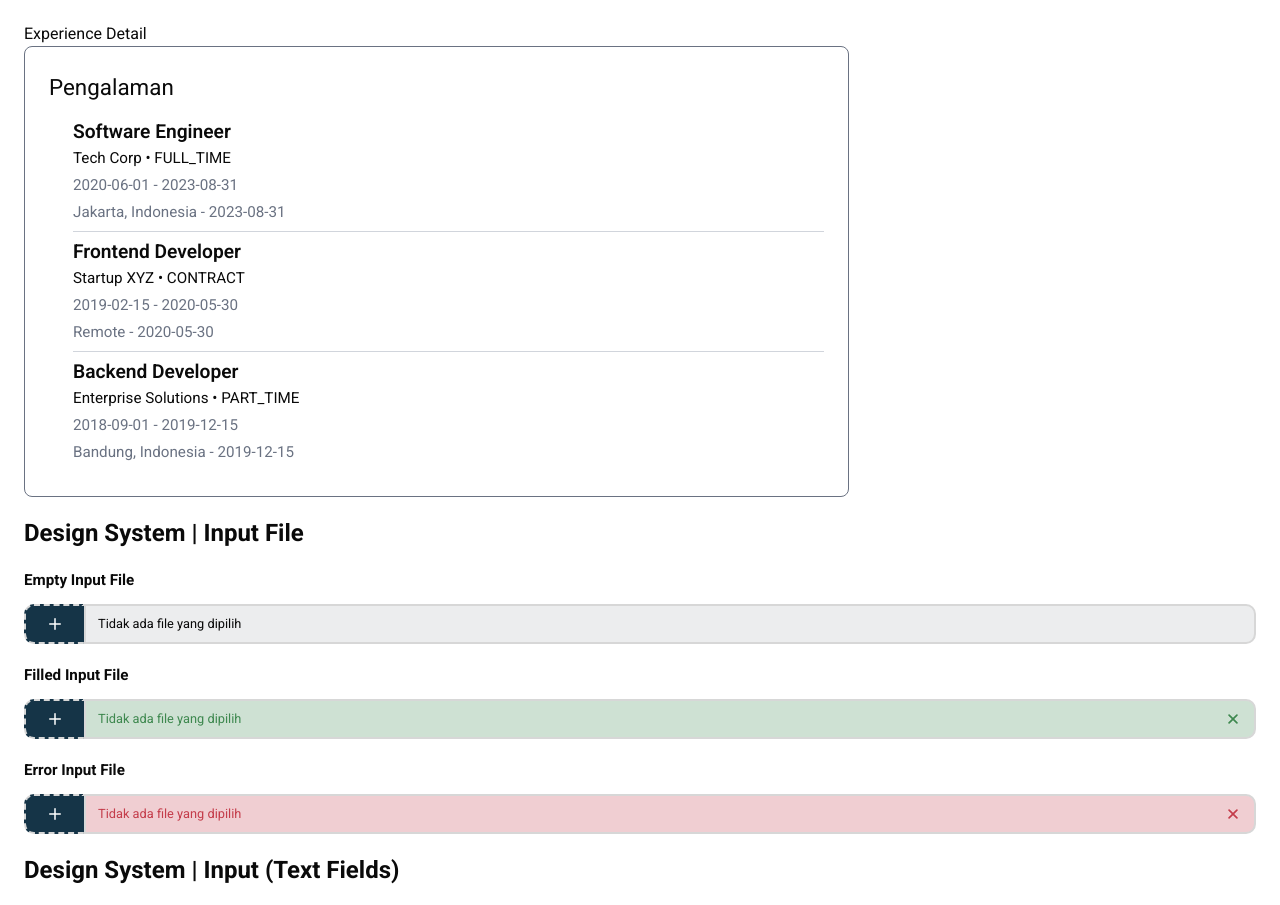
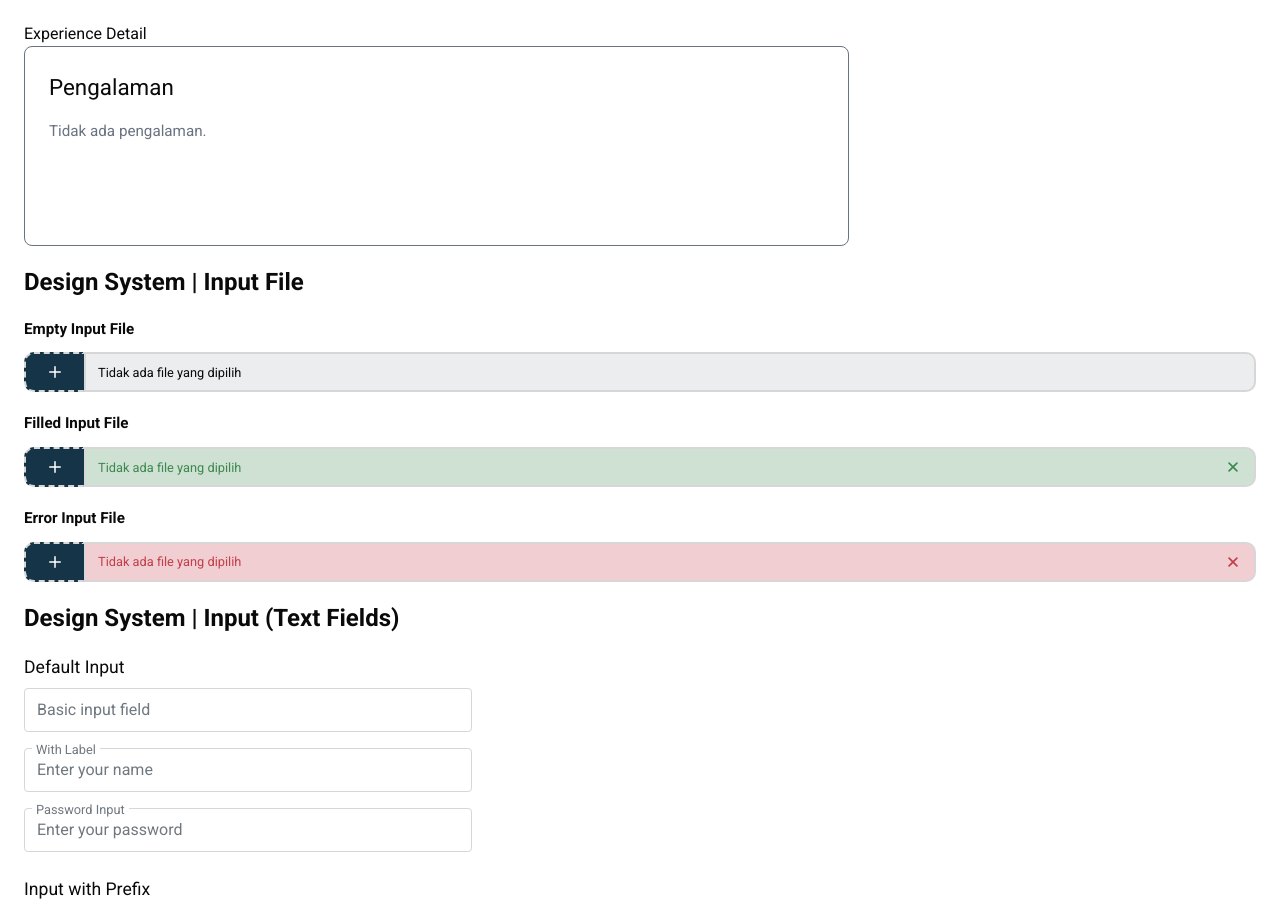
Before and after one commit to Rencanakan-id/rencanakan-talent_pool-frontend, a React (Vite) app: page /design in a window 1280 px wide. Shown: the part 1437-2342 px from the top of the page. Built offline with nearby package versions, Linux system fonts and the light colour scheme.

Commit message:
[GREEN] change using props

```diff
--- a/jest.config.ts
+++ b/jest.config.ts
@@ -6,6 +6,7 @@ const config: Config = {
   setupFilesAfterEnv: ['<rootDir>/src/__tests__/setupTests.ts'],
   moduleNameMapper: {
     '\\.(css|less|scss|sass)$': 'identity-obj-proxy', // Biar Jest bisa handle import CSS
+    '^@/(.*)$': '<rootDir>/src/$1',
   },
   collectCoverage: true, // Mengaktifkan coverage
   coverageDirectory: 'coverage', // Direktori hasil laporan
--- a/src/components/ui/experience.tsx
+++ b/src/components/ui/experience.tsx
@@ -1,44 +1,33 @@
-import { useState } from 'react';
 import { Typography } from '../atoms/typography';
+export type EmploymentType =
+  | 'FULL_TIME'
+  | 'PART_TIME'
+  | 'SELF_EMPLOYED'
+  | 'FREELANCE'
+  | 'CONTRACT'
+  | 'INTERNSHIP'
+  | 'APPRENTICESHIP'
+  | 'SEASONAL';
 
-function Experience() {
-  const dummyExperience = [
-    {
-      id: 1,
-      title: 'Software Engineer',
-      company: 'Tech Corp',
-      employmentType: 'FULL_TIME',
-      startDate: '2020-06-01',
-      endDate: '2023-08-31',
-      location: 'Jakarta, Indonesia',
-      locationType: 'ONSITE',
-      talentId: 101,
-    },
-    {
-      id: 2,
-      title: 'Frontend Developer',
-      company: 'Startup XYZ',
-      employmentType: 'CONTRACT',
-      startDate: '2019-02-15',
-      endDate: '2020-05-30',
-      location: 'Remote',
-      locationType: 'REMOTE',
-      talentId: 102,
-    },
-    {
-      id: 3,
-      title: 'Backend Developer',
-      company: 'Enterprise Solutions',
-      employmentType: 'PART_TIME',
-      startDate: '2018-09-01',
-      endDate: '2019-12-15',
-      location: 'Bandung, Indonesia',
-      locationType: 'HYBRID',
-      talentId: 103,
-    },
-  ];
-  const [experiences] = useState(dummyExperience);
+export type LocationType = 'ON_SITE' | 'HYBRID';
 
+export interface ExperienceDetail {
+  id: number;
+  title: string;
+  company: string;
+  employmentType: EmploymentType;
+  startDate: string;
+  endDate: string;
+  location: string;
+  locationType: LocationType;
+  talentId: number;
+}
+
+interface ExperienceProps {
+  experiences?: ExperienceDetail[];
+}
+
+const Experience: React.FC<ExperienceProps> = ({ experiences = [] }) => {
   return (
     <div className="min-h-[200px] w-auto max-w-[825px] min-w-[200px] rounded-[8px] border border-gray-500 px-6 py-6">
       <Typography variant="p1" className="pb-4">
@@ -47,8 +36,8 @@ function Experience() {
 
       {experiences.length > 0 ? (
         <div className="w-auto max-w-[825px] min-w-[200px] space-y-2 divide-y divide-gray-300 pl-6">
-          {dummyExperience.map((exp) => (
-            <div className="min-h-[112px] space-y-1">
+          {experiences.map((exp) => (
+            <div key = {exp.id} className="min-h-[112px] space-y-1">
               <Typography variant="h5"> {exp.title} </Typography>
               <Typography variant="p3">
                 {' '}
@@ -66,10 +55,12 @@ function Experience() {
           ))}
         </div>
       ) : (
-        <p className="text-gray-500">Tidak ada pengalaman.</p>
+        <Typography variant="p3" className="text-gray-500">
+          Tidak ada pengalaman.
+        </Typography>
       )}
     </div>
   );
-}
+};
 
 export default Experience;
--- a/src/modules/DesignSystemModule/index.tsx
+++ b/src/modules/DesignSystemModule/index.tsx
@@ -131,7 +131,7 @@ export const DesignSystemModule = () => {
       </div>
       <div>
         <h1> Experience Detail </h1>
-        <Experience />
+        <Experience experiences={[]}/>
       </div>
 
       <h1 className="text-2xl font-bold">Design System | Input File</h1>
```
